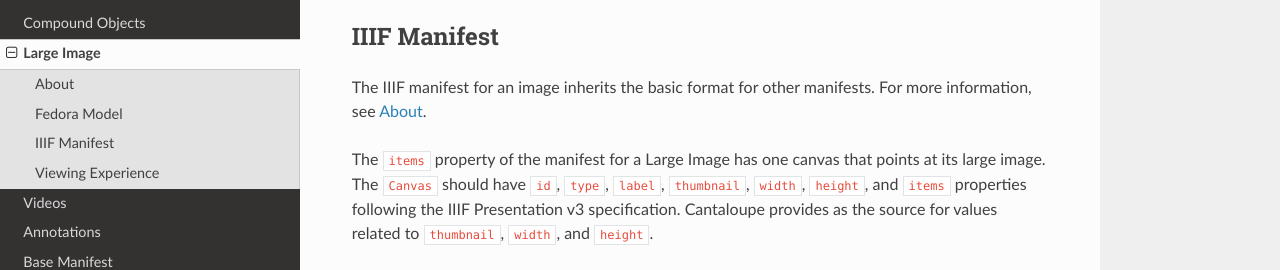
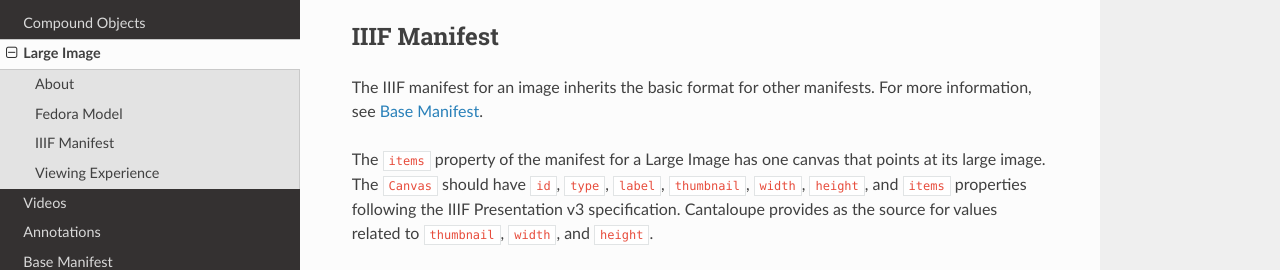
Before and after one commit to markpbaggett/utk_iiif_recipes, a Sphinx documentation site: the page built from docs/source/contents/images.rst, in a window 1280 px wide and 900 px high, scrolled down 754 px. Shown: the part 156-426 px from the top of the window. Built offline with Sphinx 7.4.7 and the Read the Docs theme 2.0.0, drawn with Linux system fonts in a browser that asks for light colours.

Commit message:
Point at whole doc.

```diff
--- a/docs/source/other/base_manifest.rst
+++ b/docs/source/other/base_manifest.rst
@@ -1,7 +1,7 @@
+.. _Base Manifest Properties:
+
 Base Manifest
 =============
-
-.. _Base Manifest Properties:
 
 About
 -----
```
